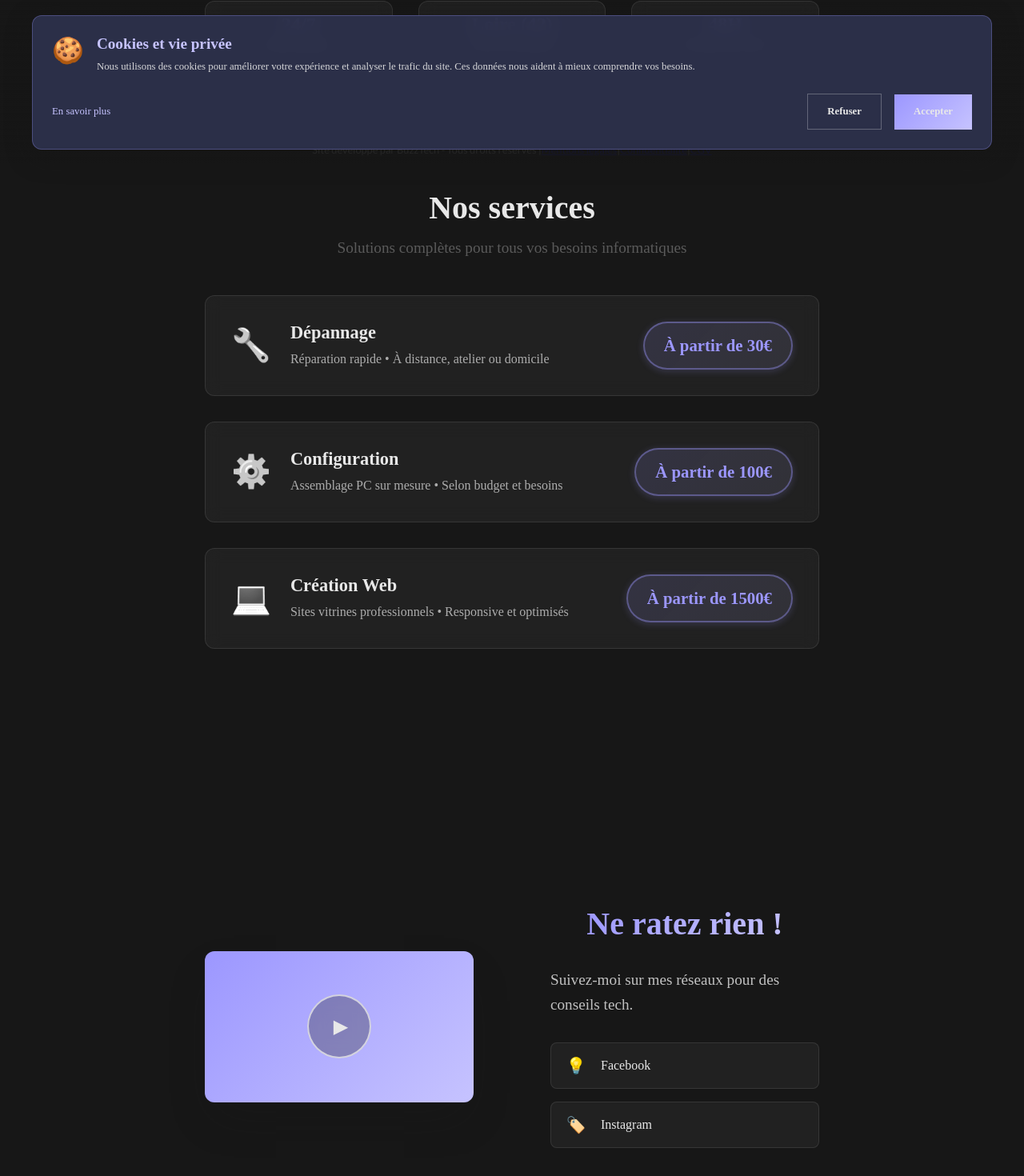
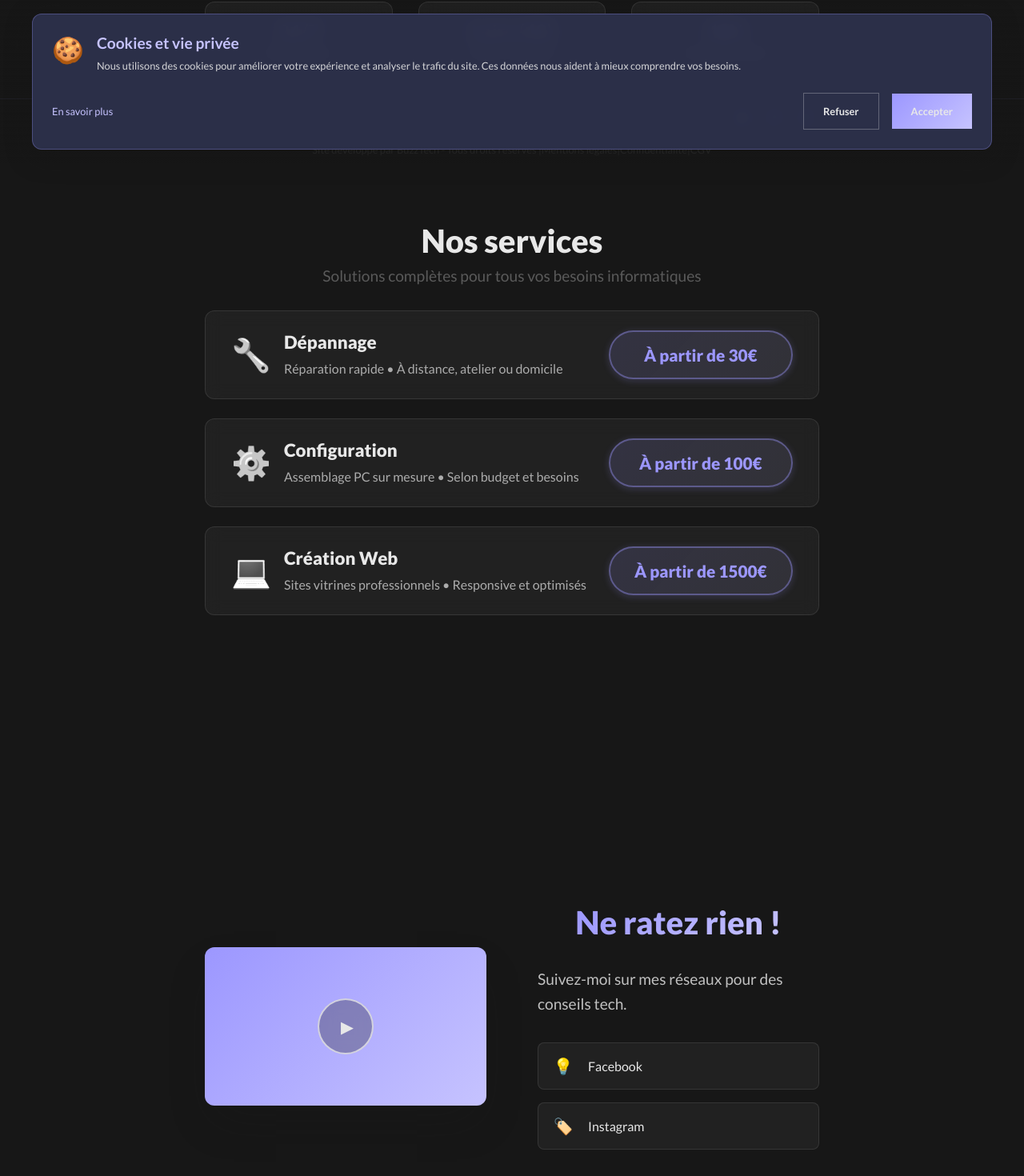
Before and after one commit to estebane-blancquart/buzztech, a React (Vite) app: page /#/ in a window 1280 px wide. Shown: the part 597-2067 px from the top of the page at 80% size. Built offline with nearby package versions, Linux system fonts and the light colour scheme; a web font is replaced by a local one.

Commit message:
sdfcvxvxvc

```diff
--- a/src/theme/reset.scss
+++ b/src/theme/reset.scss
@@ -9,4 +9,5 @@ html {
   scroll-snap-type: y mandatory;
   overflow-y: scroll;
   scroll-behavior: smooth;
+  font-family: $lato;
 }
--- a/src/ui/components/footer/footer.module.scss
+++ b/src/ui/components/footer/footer.module.scss
@@ -7,14 +7,13 @@
   height: 10vh;
   background: $black;
   font-family: $lato;
+  border-top: 1px solid rgba($purple, 0.15);
 }
 
 .contact {
   height: 60%;
 
   @include flex-between;
-
-  color: $white;
 }
 
 .tel {
@@ -25,7 +24,7 @@
 
   a {
     text-decoration: none;
-    color: $white;
+    color: $purple;
     transition: color 0.3s ease;
 
     &:hover {
@@ -39,6 +38,7 @@
 
   width: 33vw;
   font-size: $p2;
+  color: $purple;
 }
 
 .social {
@@ -48,7 +48,7 @@
   gap: 0.5rem;
 }
 
-.social-icon {
+.socialIcon {
   @include flex-center;
 
   width: 2rem;
@@ -62,6 +62,7 @@
   &:hover {
     background: $purple;
     transform: translateY(-2px);
+    box-shadow: 0 4px 12px rgba($purple, 0.3);
   }
 }
 
@@ -70,12 +71,12 @@
 
   @include flex-center;
 
-  color: rgba($white, 0.8);
+  color: rgba($white, 0.7);
   font-size: $p3;
 }
 
-.legal-link {
-  color: rgba($white, 0.8);
+.legalLink {
+  color: rgba($white, 0.7);
   text-decoration: none;
   transition: color 0.3s ease;
 
--- a/src/ui/components/header/header.module.scss
+++ b/src/ui/components/header/header.module.scss
@@ -6,6 +6,7 @@
   width: 100vw;
   height: 10vh;
   background-color: $black;
+  border-bottom: 1px solid rgba($purple, 0.15);
 }
 
 .logo {
--- a/src/ui/modules/home-hero/hero.module.scss
+++ b/src/ui/modules/home-hero/hero.module.scss
@@ -3,7 +3,7 @@
   @include module-layout;
 
   color: $white;
-  gap: $space-md;
+  gap: $space-lg; /* 32px - équilibré pour tenir dans 100vh */
 }
 
 .video-section {
@@ -42,13 +42,13 @@
 
   font-size: $font-h2;
   font-weight: $font-weight-black;
-  margin-bottom: $space-xs;
+  margin-bottom: $space-sm; /* 16px - compact mais lisible */
 }
 
 .hero-subtitle {
   opacity: 0.8;
   font-size: $font-p2;
-  margin-bottom: $space-md;
+  margin-bottom: $space-lg; /* 32px - suffisant avant le CTA */
 }
 
 .hero-cta {
@@ -56,7 +56,7 @@
   @include hover-lift;
   @include focus-visible;
 
-  padding: 1rem 2rem;
+  padding: 1rem 2rem; /* Padding standard */
   min-height: 44px;
   border-radius: $border-radius-round;
   background: linear-gradient(135deg, $purple 0%, $light-purple 100%);
@@ -74,15 +74,16 @@
 .info-grid {
   display: grid;
   grid-template-columns: repeat(3, 1fr);
-  gap: $space-lg;
+  gap: $space-lg; /* 32px - bon équilibre */
   width: 100%;
+  max-width: 850px;
 }
 
 .info-card {
   @include glass-card;
 
   position: relative;
-  padding: $space-sm;
+  padding: $space-md; /* 24px - bien équilibré */
   text-align: center;
   transition: $transition-smooth;
   overflow: hidden;
@@ -102,7 +103,7 @@
   font-size: $font-h3;
   font-weight: $font-weight-bold;
   line-height: 1;
-  margin-bottom: $space-xs;
+  margin-bottom: $space-xs; /* 8px - compact */
 }
 
 .info-label {
@@ -117,22 +118,22 @@
 /* ===== RESPONSIVE ===== */
 @include desktop {
   .hero {
-    gap: $space-xl;
+    gap: $space-xl; /* 48px - un peu plus d'espace sur grand écran */
   }
 }
 
 @include tablet {
   .hero {
-    gap: $space-lg;
+    gap: $space-lg; /* 32px */
   }
 
   .info-grid {
-    gap: $space-md;
-    max-width: 400px;
+    gap: $space-md; /* 24px */
+    max-width: 500px;
   }
 
   .info-card {
-    padding: 0.8rem;
+    padding: $space-sm; /* 16px */
   }
 
   .info-value {
@@ -142,46 +143,46 @@
 
 @include mobile {
   .hero {
-    padding: $space-sm 0;
-    gap: $space-md;
+    padding: $space-sm 0; /* 16px vertical - compact */
+    gap: $space-md; /* 24px */
   }
 
   .hero-content {
-    margin-bottom: $space-sm;
+    margin-bottom: $space-sm; /* 16px */
   }
 
   .hero-title {
     font-size: $font-h3;
+    margin-bottom: $space-sm;
   }
 
   .hero-subtitle {
     font-size: $font-p3;
-    margin-bottom: 0.8rem;
+    margin-bottom: $space-md; /* 24px */
   }
 
   .hero-cta {
-    padding: 0.6rem 1.2rem;
+    padding: 0.75rem 1.5rem;
     font-size: $font-p3;
   }
 
   .background-video {
-    width: 12rem;
-    height: 12rem;
+    width: 13rem; /* 208px - taille raisonnable */
+    height: 13rem;
   }
 
   .info-grid {
     grid-template-columns: 1fr;
-    gap: 0.8rem;
-    max-width: 250px;
-    padding: 0 $space-sm;
+    gap: $space-sm; /* 16px - compact mais lisible */
   }
 
   .info-card {
-    padding: 0.8rem;
+    padding: $space-sm; /* 16px */
   }
 
   .info-value {
     font-size: 1.2rem;
+    margin-bottom: $space-xs;
   }
 
   .info-label {
--- a/src/ui/modules/home-presentation/presentation.module.scss
+++ b/src/ui/modules/home-presentation/presentation.module.scss
@@ -2,18 +2,19 @@
 .presentation {
   @include module-layout;
 
-  padding: $space-xxl 0;
+  padding: 0; /* Suppression du padding pour maximiser l'espace */
   background: $black;
   color: $white;
+  justify-content: center; /* Centre le contenu verticalement */
 }
 
 .header {
   text-align: center;
-  margin-bottom: $space-xl;
+  margin-bottom: $space-md; /* 24px - réduit */
 }
 
 .title {
-  margin: 0 0 $space-sm;
+  margin: 0; /* Suppression du margin-bottom */
   color: $white;
   font-size: $font-h1;
   font-weight: $font-weight-black;
@@ -28,8 +29,9 @@
 .services-list {
   @include flex-column-start;
 
-  gap: $space-md;
+  gap: $space-sm; /* 16px entre les cards - compact */
   width: 100%;
+  max-width: 850px;
 }
 
 /* ===== SERVICE ITEM ===== */
@@ -39,7 +41,7 @@
   @include focus-visible;
 
   width: 100%;
-  padding: $space-lg;
+  padding: $space-sm $space-md; /* Padding réduit pour gagner de l'espace */
   border-radius: $border-radius-lg;
   color: inherit;
   text-decoration: none;
@@ -56,12 +58,12 @@
 .service-left {
   @include flex-start;
 
-  gap: $space-md;
+  gap: $space-sm; /* 16px entre icône et texte - réduit */
   flex: 1;
 }
 
 .icon {
-  font-size: 2.5rem;
+  font-size: 2rem; /* Réduit de 2.5rem à 2rem */
   flex-shrink: 0;
   filter: grayscale(1) brightness(1.2);
   transition: filter 0.3s ease;
@@ -76,35 +78,45 @@
 }
 
 .service-name {
-  margin: 0 0 0.5rem;
+  margin: 0 0 0.25rem; /* Réduit à 4px */
   color: $white;
-  font-size: 1.4rem;
+  font-size: 1.2rem; /* Réduit de 1.4rem */
   font-weight: $font-weight-black;
 }
 
 .service-desc {
   margin: 0;
   color: rgba($white, 0.7);
-  font-size: $font-p2;
-  line-height: 1.5;
+  font-size: $font-p3; /* Réduit à p3 */
+  line-height: 1.4;
 }
 
-/* ===== PRICE BADGE (2X PLUS GROS) ===== */
+/* ===== PRICE BADGE ===== */
 .service-price {
-  padding: $space-sm $space-md;
+  padding: $space-xs $space-sm; /* Padding réduit */
   border: 2px solid rgba($purple, 0.4);
   border-radius: $border-radius-round;
-  background: linear-gradient(135deg, rgba($purple, 0.15) 0%, rgba($light-purple, 0.1) 100%);
+  background: linear-gradient(
+    135deg,
+    rgba($purple, 0.15) 0%,
+    rgba($light-purple, 0.1) 100%
+  );
   color: $purple;
-  font-size: 1.3rem;
+  font-size: 1.1rem; /* Réduit de 1.3rem */
   font-weight: $font-weight-black;
   flex-shrink: 0;
   transition: all 0.3s ease;
   box-shadow: 0 2px 10px rgba($purple, 0.2);
+  width: 18vw;
+  text-align: center;
 
   .services-item:hover & {
     border-color: rgba($purple, 0.8);
-    background: linear-gradient(135deg, rgba($purple, 0.25) 0%, rgba($light-purple, 0.15) 100%);
+    background: linear-gradient(
+      135deg,
+      rgba($purple, 0.25) 0%,
+      rgba($light-purple, 0.15) 100%
+    );
     box-shadow: 0 4px 20px rgba($purple, 0.4);
     transform: scale(1.05);
   }
@@ -113,23 +125,56 @@
 /* ===== RESPONSIVE ===== */
 @include desktop {
   .presentation {
-    padding: $space-xxl 0;
+    padding: 0;
+  }
+
+  .header {
+    margin-bottom: $space-lg; /* 32px */
+  }
+
+  .title {
+    margin-bottom: $space-xs; /* 8px entre titre et sous-titre */
   }
 
   .services-list {
-    width: 100%;
-    gap: $space-lg;
+    gap: $space-md; /* 24px entre les cards */
+  }
+
+  .services-item {
+    padding: $space-md $space-lg; /* Padding normal sur desktop */
+  }
+
+  .icon {
+    font-size: 2.5rem;
+  }
+
+  .service-name {
+    font-size: 1.4rem;
+    margin-bottom: $space-xs;
+  }
+
+  .service-desc {
+    font-size: $font-p2;
+    line-height: 1.5;
+  }
+
+  .service-price {
+    font-size: 1.3rem;
+    padding: $space-sm $space-md;
   }
 }
 
 @include tablet {
   .presentation {
-    padding: $space-xl 0;
+    padding: 0;
+  }
+
+  .header {
+    margin-bottom: $space-md; /* 24px */
   }
 
   .services-list {
-    width: 100%;
-    gap: $space-md;
+    gap: $space-sm; /* 16px entre les cards */
   }
 
   .title {
@@ -137,43 +182,44 @@
   }
 
   .services-item {
-    padding: $space-md;
+    padding: $space-sm $space-md; /* Padding réduit */
   }
 
   .service-name {
-    font-size: 1.2rem;
+    font-size: 1.1rem;
   }
 
   .service-price {
-    font-size: 1.1rem;
+    font-size: 1rem;
   }
 }
 
 @include mobile {
-  .presentation {
-    padding: $space-lg $space-sm;
+  .header {
+    margin-bottom: $space-sm; /* 16px */
   }
 
   .services-list {
     width: 100%;
-    gap: $space-sm;
+    gap: $space-md; /* 8px entre les cards - très compact */
+    margin-top: 4vh;
   }
 
   .title {
-    font-size: 1.8rem;
+    font-size: 1.6rem; /* Réduit */
+    margin-bottom: 0;
   }
 
   .subtitle {
-    font-size: $font-p2;
+    font-size: $font-p3; /* Réduit */
   }
 
   /* MOBILE : LAYOUT EN COLONNE */
   .services-item {
     @include flex-column-center;
 
-    padding: $space-md;
     text-align: center;
-    gap: $space-sm;
+    gap: $space-xs; /* 8px entre les éléments */
 
     &:hover {
       transform: translateY(-4px) scale(0.98);
@@ -190,15 +236,16 @@
     @include flex-column-center;
 
     text-align: center;
-    gap: $space-sm;
+    gap: $space-xs; /* 8px entre icône et texte */
   }
 
   .icon {
-    font-size: 3rem;
+    display: none;
   }
 
   .service-name {
     font-size: $font-p1;
+    margin-bottom: 0.25rem;
   }
 
   .service-desc {
@@ -208,6 +255,7 @@
   .service-price {
     width: 100%;
     text-align: center;
-    font-size: 1.2rem;
+    font-size: 1rem; /* Réduit */
+    padding: $space-xs $space-sm; /* Padding réduit */
   }
 }
--- a/src/ui/modules/home-video/video.module.scss
+++ b/src/ui/modules/home-video/video.module.scss
@@ -3,26 +3,25 @@
   display: grid;
   justify-content: center;
   align-items: center;
-  width: 100vw;
   height: 100dvh;
-  padding: 0 20%;
+  width: 100%;
   background: $black;
   color: $white;
   grid-template-columns: 1fr 1fr;
-  gap: 6rem;
+  gap: $space-xxl; /* 64px au lieu de 6rem (96px) */
 }
 
 .video-wrapper {
   position: relative;
   aspect-ratio: 16 / 9;
-  border-radius: 12px;
+  border-radius: $border-radius-lg;
   overflow: hidden;
   box-shadow: 0 25px 50px -12px rgba($black, 0.25);
 }
 
 .play-button {
-  width: 80px;
-  height: 80px;
+  width: 70px; /* Réduit de 80px */
+  height: 70px;
   border: 2px solid rgba($white, 0.8);
   border-radius: 50%;
   background: rgba($black, 0.3);
@@ -33,7 +32,7 @@
 
   span {
     color: $white;
-    font-size: 1.5rem;
+    font-size: 1.3rem; /* Réduit de 1.5rem */
     margin-left: 4px;
   }
 }
@@ -64,7 +63,7 @@
   height: 100%;
 
   iframe {
-    border-radius: 12px;
+    border-radius: $border-radius-lg;
   }
 }
 
@@ -72,14 +71,14 @@
   @include flex-column-start;
 
   justify-content: center;
-  gap: 2rem;
+  gap: $space-lg; /* 32px au lieu de 2rem */
 }
 
 .title {
   margin: 0;
   background: linear-gradient(135deg, $purple 0%, $light-purple 100%);
-  font-size: $h1;
-  font-weight: $big-weight;
+  font-size: $font-h1;
+  font-weight: $font-weight-black;
   -webkit-text-fill-color: transparent;
   background-clip: text;
 }
@@ -88,7 +87,7 @@
   margin: 0;
   color: rgba($white, 0.9);
   opacity: 0.9;
-  font-size: $p1;
+  font-size: $font-p1;
   line-height: 1.6;
 }
 
@@ -96,7 +95,7 @@
   @include flex-column-start;
 
   justify-content: center;
-  gap: 1rem;
+  gap: $space-sm; /* 16px au lieu de 1rem */
   width: 100%;
 }
 
@@ -104,12 +103,12 @@
   display: flex;
   align-items: center;
   width: 100%;
-  padding: 1rem;
+  padding: $space-sm; /* 16px au lieu de 1rem */
   border: 1px solid rgba($white, 0.1);
-  border-radius: 8px;
+  border-radius: $border-radius-md;
   background: rgba($white, 0.05);
   transition: all 0.3s ease;
-  gap: 1rem;
+  gap: $space-sm; /* 16px au lieu de 1rem */
 
   &:hover {
     background: rgba($purple, 0.1);
@@ -128,32 +127,8 @@
 /* ===== RESPONSIVE ===== */
 @include desktop {
   .video {
-    gap: 6rem;
-    padding: 0 20%;
-  }
-
-  .play-button {
-    width: 80px;
-    height: 80px;
-
-    span {
-      font-size: 1.5rem;
-    }
-  }
-
-  .title {
-    font-size: $h1;
-  }
-
-  .description {
-    font-size: $p1;
-  }
-}
-
-@include tablet {
-  .video {
-    gap: 4rem;
-    padding: 0 15%;
+    gap: $space-xxl; /* 64px */
+    padding: 0 20vw;
   }
 
   .play-button {
@@ -166,53 +141,119 @@
   }
 
   .title {
-    font-size: 2rem;
+    font-size: $font-h1;
   }
 
   .description {
-    font-size: $p2;
+    font-size: $font-p1;
+  }
+
+  .text {
+    gap: $space-lg;
+  }
+
+  .highlights {
+    gap: $space-sm;
+  }
+
+  .highlight {
+    padding: $space-sm;
+    max-width: 500px;
+  }
+}
+
+@include tablet {
+  .video {
+    gap: $space-xl; /* 48px au lieu de 4rem */
+    width: 60%;
+    }
+
+  .play-button {
+    width: 60px; /* Réduit de 70px */
+    height: 60px;
+
+    span {
+      font-size: 1.2rem;
+    }
+  }
+
+  .title {
+    font-size: $font-h2;
+  }
+
+  .description {
+    font-size: $font-p2;
+  }
+
+  .text {
+    gap: $space-md;
+  }
+
+  .highlights {
+    gap: $space-xs;
   }
 
   .highlight {
     max-width: 280px;
+    padding: $space-xs $space-sm;
   }
 }
 
 @include mobile {
   .video {
     grid-template-columns: 1fr;
-    gap: 2rem;
-    padding: 2rem;
+    grid-template-rows: auto auto; /* Lignes automatiques */
+    gap: $space-md; /* 24px entre texte et vidéo */
+    align-content: center; /* Centre verticalement le contenu */
+    justify-items: center; /* Centre horizontalement les éléments */
+    width: 60%;
   }
 
   .play-button {
-    width: 60px;
-    height: 60px;
+    width: 50px;
+    height: 50px;
 
     span {
-      font-size: 1.25rem;
+      font-size: 1rem;
     }
   }
 
+  .video-wrapper {
+    order: 2;
+    width: 100%; /* Prend toute la largeur disponible */
+
+  }
+
   .text {
+    order: 1;
     align-items: center;
     text-align: center;
+    gap: $space-sm; /* 16px entre les éléments */
   }
 
   .title {
-    font-size: 1.8rem;
+    font-size: $font-h3;
+    margin-bottom: 0;
   }
 
   .description {
-    font-size: $p2;
+    font-size: $font-p3;
+    margin-bottom: 0;
   }
 
   .highlights {
     align-items: center;
+    gap: $space-xs; /* 8px */
   }
 
   .highlight {
     justify-content: center;
-    max-width: 250px;
+    padding: $space-xs;
+    gap: $space-xs;
+  }
+
+  .icon {
+    width: 24px;
+    font-size: 1rem;
   }
 }
--- a/src/ui/modules/service-prices/prices.module.scss
+++ b/src/ui/modules/service-prices/prices.module.scss
@@ -23,7 +23,7 @@
   justify-content: space-between;
   height: 100%;
   min-height: 0;
-  padding: $space-lg;
+  padding: $space-md; /* Réduit de $space-lg à $space-md */
   border: 2px solid rgba($purple, 0.3);
   border-radius: $border-radius-lg;
   background: linear-gradient(135deg, rgba($dark-purple, 0.9) 0%, rgba($purple, 0.2) 100%);
@@ -54,7 +54,7 @@
   }
 
   @include mobile {
-    padding: $space-md;
+    padding: $space-sm; /* Encore plus compact sur mobile */
 
     &:active {
       transform: scale(0.98);
@@ -62,7 +62,7 @@
   }
 }
 
-/* ===== LAYOUT VARIANTS ===== */
+/* ===== LAYOUT VARIANTS - PAS DE CHANGEMENT ===== */
 .prices.layout-depannage-custom {
   grid-template-columns: 1fr 1fr;
   grid-template-rows: 1fr 1fr;
@@ -157,16 +157,16 @@
   }
 }
 
-/* ===== CARD CONTENT ===== */
+/* ===== CARD CONTENT - OPTIMISÉ ===== */
 .card-header {
-  margin-bottom: $space-md;
+  margin-bottom: $space-sm; /* Réduit de $space-md à $space-sm */
   text-align: center;
 }
 
 .title {
-  margin: 0 0 $space-md;
+  margin: 0 0 $space-sm; /* Réduit de $space-md à $space-sm */
   color: $light-purple;
-  font-size: $font-p2;
+  font-size: $font-p3; /* Réduit de $font-p2 à $font-p3 */
   font-weight: $font-weight-bold;
   text-transform: uppercase;
   letter-spacing: 1.5px;
@@ -177,19 +177,19 @@
   justify-content: center;
   align-items: baseline;
   gap: 0.5rem;
-  margin-bottom: $space-md;
+  margin-bottom: $space-sm; /* Réduit de $space-md à $space-sm */
 }
 
 .price {
   color: $white;
-  font-size: clamp(2.5rem, 6vw, 3.5rem);
+  font-size: clamp(2rem, 5vw, 2.8rem); /* Réduit max de 3.5rem à 2.8rem */
   font-weight: $font-weight-black;
   line-height: 1;
 }
 
 .unit {
   color: $purple;
-  font-size: clamp(1.2rem, 3vw, 1.5rem);
+  font-size: clamp(1rem, 2.5vw, 1.3rem); /* Réduit max de 1.5rem à 1.3rem */
   font-weight: $font-weight-bold;
 }
 
@@ -197,22 +197,23 @@
   flex: 1;
   display: flex;
   flex-direction: column;
-  gap: $space-sm;
+  gap: $space-xs; /* Réduit de $space-sm à $space-xs (8px au lieu de 16px) */
+  overflow-y: auto; /* Permet le scroll si nécessaire */
 }
 
 .feature-item {
   display: flex;
   align-items: flex-start;
-  gap: $space-sm;
+  gap: $space-xs; /* Réduit de $space-sm à $space-xs */
   color: rgba($white, 0.9);
-  font-size: $font-p3;
-  line-height: 1.6;
+  font-size: $font-small; /* Réduit de $font-p3 à $font-small */
+  line-height: 1.4; /* Réduit de 1.6 à 1.4 */
 
   &::before {
     content: '✓';
     flex-shrink: 0;
     color: $purple;
-    font-size: 1.2rem;
+    font-size: 1rem; /* Réduit de 1.2rem */
     font-weight: $font-weight-bold;
   }
 
@@ -223,13 +224,13 @@
 }
 
 /* ===== RESPONSIVE ===== */
-@include tablet {
+@include desktop {
   .prices {
-    gap: $space-md;
+    gap: $space-lg;
   }
 
   .card {
-    padding: $space-md;
+    padding: $space-md; /* Padding standard desktop */
   }
 
   .title {
@@ -237,7 +238,42 @@
   }
 
   .price {
-    font-size: clamp(2rem, 5vw, 2.5rem);
+    font-size: clamp(2rem, 5vw, 2.8rem);
+  }
+}
+
+@include tablet {
+  .prices {
+    gap: $space-md;
+  }
+
+  .card {
+    padding: $space-sm; /* Padding réduit tablet */
+  }
+
+  .card-header {
+    margin-bottom: $space-xs; /* 8px */
+  }
+
+  .title {
+    font-size: $font-small;
+    margin-bottom: $space-xs;
+  }
+
+  .price {
+    font-size: clamp(1.8rem, 4.5vw, 2.3rem);
+  }
+
+  .unit {
+    font-size: clamp(0.9rem, 2vw, 1.1rem);
+  }
+
+  .features {
+    gap: 0.5rem; /* 8px */
+  }
+
+  .feature-item {
+    font-size: 0.7rem;
   }
 }
 
@@ -246,28 +282,44 @@
     gap: $space-sm;
   }
 
+  .card {
+    padding: $space-sm; /* 16px */
+  }
+
   .card-header {
-    margin-bottom: $space-sm;
+    margin-bottom: $space-xs; /* 8px */
   }
 
   .title {
-    font-size: $font-small;
-    margin-bottom: $space-sm;
+    font-size: 0.65rem;
+    margin-bottom: $space-xs;
+    letter-spacing: 1px;
   }
 
   .price-section {
     gap: 0.25rem;
+    margin-bottom: $space-xs;
+  }
+
+  .price {
+    font-size: clamp(1.5rem, 8vw, 2rem);
+  }
+
+  .unit {
+    font-size: clamp(0.8rem, 4vw, 1rem);
   }
 
   .features {
-    gap: 0.75rem;
+    gap: 0.4rem;
   }
 
   .feature-item {
-    font-size: 0.85rem;
+    font-size: 0.65rem;
+    line-height: 1.3;
+    gap: 0.4rem;
 
     &::before {
-      font-size: 1rem;
+      font-size: 0.85rem;
     }
   }
 }
--- a/src/ui/modules/service-what/what.module.scss
+++ b/src/ui/modules/service-what/what.module.scss
@@ -4,14 +4,14 @@
 
   color: $white;
   text-align: center;
-  gap: $space-lg;
+  gap: $space-md; /* 24px au lieu de 32px - plus compact */
 
   &:focus {
-    outline: none; // Cache pour les clics souris
+    outline: none;
   }
 
   &:focus:not(:focus-visible) {
-    outline: none; // Cache pour les clics souris
+    outline: none;
   }
 }
 
@@ -63,8 +63,8 @@
   @include flex-column-center;
   @include hover-lift;
 
-  gap: $space-sm;
-  margin-top: $space-lg;
+  gap: $space-xs; /* 8px au lieu de 16px */
+  margin-top: $space-md; /* 24px au lieu de 32px */
   opacity: 0.6;
   cursor: pointer;
   transition: $transition-smooth;
@@ -101,7 +101,7 @@
 /* ===== RESPONSIVE ===== */
 @include desktop {
   .what {
-    gap: 2.5rem;
+    gap: $space-lg; /* 32px au lieu de 2.5rem (40px) */
   }
 
   .badge {
@@ -110,7 +110,8 @@
   }
 
   .scroll-indicator {
-    margin-top: $space-lg;
+    margin-top: $space-lg; /* 32px */
+    gap: $space-sm; /* 16px sur desktop */
 
     span {
       font-size: $font-p3;
@@ -121,7 +122,7 @@
 @include tablet {
   .what {
     width: 70%;
-    gap: $space-lg;
+    gap: $space-md; /* 24px */
   }
 
   .badge {
@@ -134,7 +135,8 @@
   }
 
   .scroll-indicator {
-    margin-top: $space-md;
+    margin-top: $space-md; /* 24px */
+    gap: $space-xs; /* 8px */
 
     span {
       font-size: 0.8rem;
@@ -149,7 +151,7 @@
 @include mobile {
   .what {
     width: 90%;
-    gap: $space-md;
+    gap: $space-sm; /* 16px au lieu de 24px - plus compact */
     padding: 0 $space-sm;
   }
 
@@ -163,7 +165,8 @@
   }
 
   .scroll-indicator {
-    margin-top: $space-sm;
+    margin-top: $space-sm; /* 16px */
+    gap: $space-xs; /* 8px */
 
     span {
       font-size: $font-small;
```
